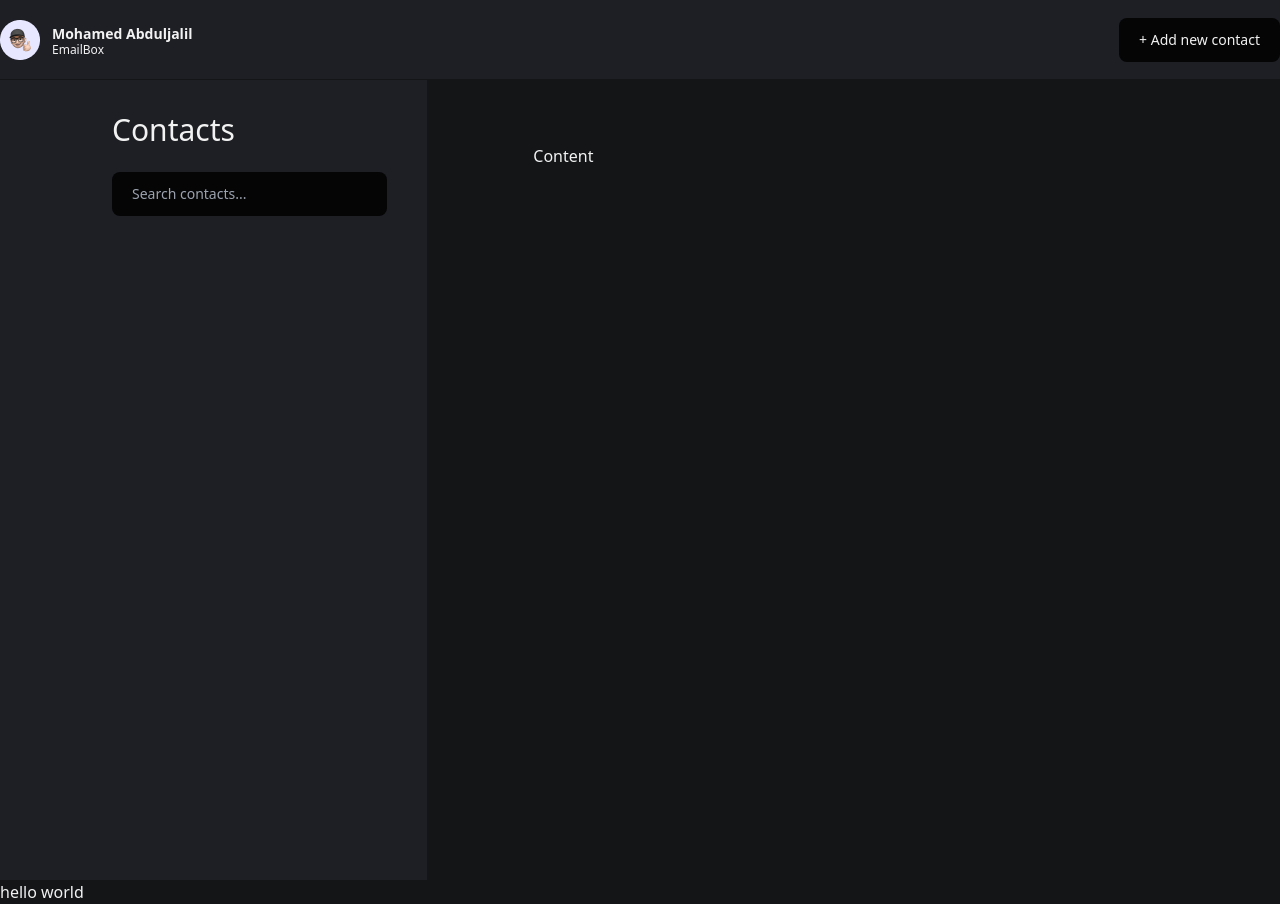
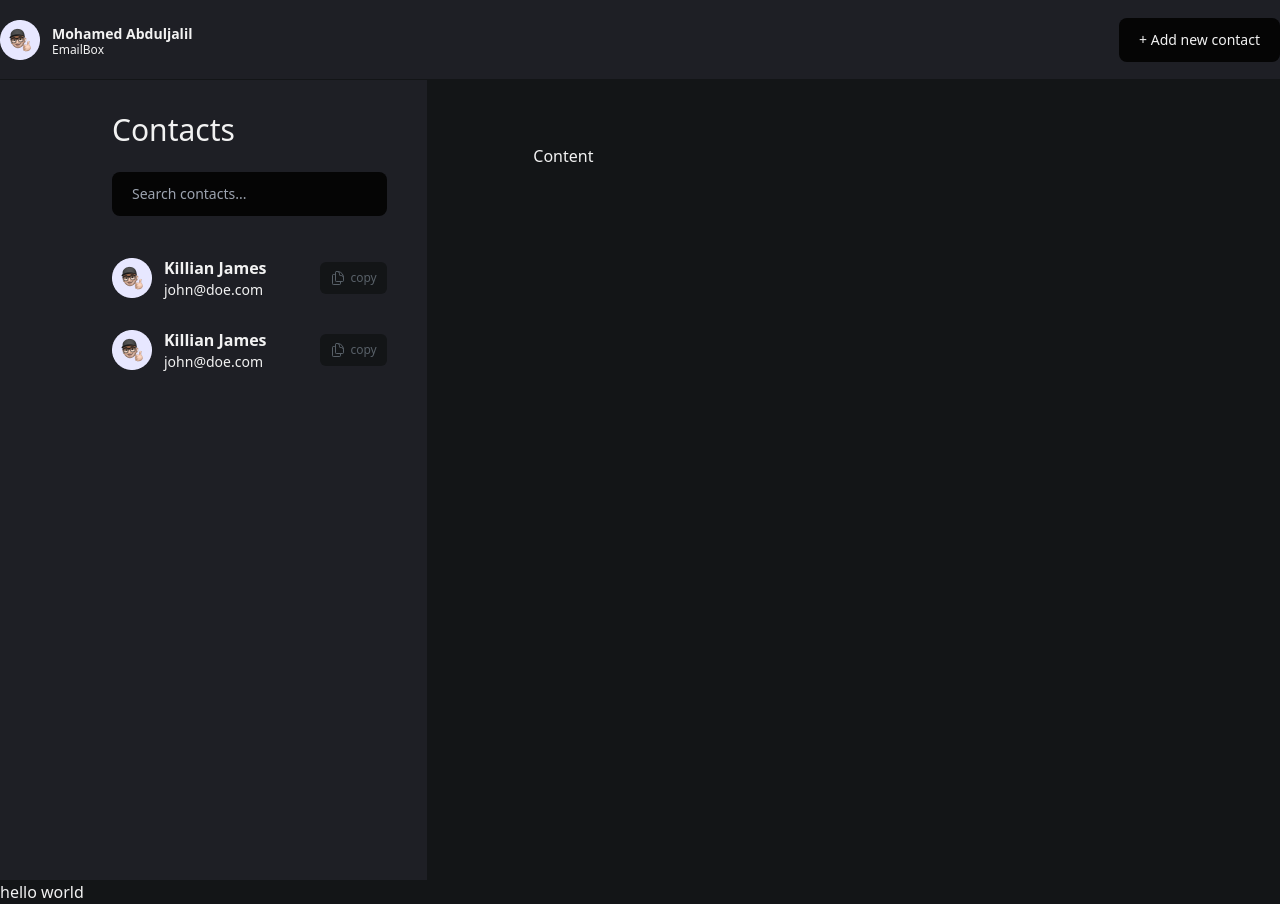
Before and after one commit to dotjalil/emailbook, a React (Create React App) app: page / in a window 1280 px wide. Built offline with nearby package versions, Linux system fonts and the light colour scheme.

Commit message:
sidebar layout

```diff
--- a/src/components/Sidebar.jsx
+++ b/src/components/Sidebar.jsx
@@ -1,3 +1,5 @@
+import Avatar from "../images/avatar.png";
+
 const Sidebar = (props) => {
   return (
     <div className="col-span-2 bg-box pl-28 pr-10 py-8 h-screen">
@@ -6,6 +8,58 @@
         className="bg-txt-inpt py-3 px-5 mb-10 rounded-lg text-sm w-full"
         placeholder="Search contacts..."
       />
+      <div className="flex justify-between content-center items-center mb-7">
+        <div className="flex items-center gap-3">
+          <img src={Avatar} alt="contact avatar" />
+          <div className="flex flex-col">
+            <span className="text-base font-bold">Killian James</span>
+            <span className="text-sm">john@doe.com</span>
+          </div>
+        </div>
+        <button className="bg-main flex gap-1 text-xs px-2.5 py-2 text-dark-white rounded-md">
+          <svg
+            xmlns="http://www.w3.org/2000/svg"
+            fill="none"
+            viewBox="0 0 24 24"
+            strokeWidth={1.5}
+            stroke="currentColor"
+            className="w-4 h-4"
+          >
+            <path
+              strokeLinecap="round"
+              strokeLinejoin="round"
+              d="M15.75 17.25v3.375c0 .621-.504 1.125-1.125 1.125h-9.75a1.125 1.125 0 01-1.125-1.125V7.875c0-.621.504-1.125 1.125-1.125H6.75a9.06 9.06 0 011.5.124m7.5 10.376h3.375c.621 0 1.125-.504 1.125-1.125V11.25c0-4.46-3.243-8.161-7.5-8.876a9.06 9.06 0 00-1.5-.124H9.375c-.621 0-1.125.504-1.125 1.125v3.5m7.5 10.375H9.375a1.125 1.125 0 01-1.125-1.125v-9.25m12 6.625v-1.875a3.375 3.375 0 00-3.375-3.375h-1.5a1.125 1.125 0 01-1.125-1.125v-1.5a3.375 3.375 0 00-3.375-3.375H9.75"
+            />
+          </svg>
+          copy
+        </button>
+      </div>
+      <div className="flex justify-between content-center items-center mb-7">
+        <div className="flex items-center gap-3">
+          <img src={Avatar} alt="contact avatar" />
+          <div className="flex flex-col">
+            <span className="text-base font-bold">Killian James</span>
+            <span className="text-sm">john@doe.com</span>
+          </div>
+        </div>
+        <button className="bg-main flex gap-1 text-xs px-2.5 py-2 text-dark-white rounded-md">
+          <svg
+            xmlns="http://www.w3.org/2000/svg"
+            fill="none"
+            viewBox="0 0 24 24"
+            strokeWidth={1.5}
+            stroke="currentColor"
+            className="w-4 h-4"
+          >
+            <path
+              strokeLinecap="round"
+              strokeLinejoin="round"
+              d="M15.75 17.25v3.375c0 .621-.504 1.125-1.125 1.125h-9.75a1.125 1.125 0 01-1.125-1.125V7.875c0-.621.504-1.125 1.125-1.125H6.75a9.06 9.06 0 011.5.124m7.5 10.376h3.375c.621 0 1.125-.504 1.125-1.125V11.25c0-4.46-3.243-8.161-7.5-8.876a9.06 9.06 0 00-1.5-.124H9.375c-.621 0-1.125.504-1.125 1.125v3.5m7.5 10.375H9.375a1.125 1.125 0 01-1.125-1.125v-9.25m12 6.625v-1.875a3.375 3.375 0 00-3.375-3.375h-1.5a1.125 1.125 0 01-1.125-1.125v-1.5a3.375 3.375 0 00-3.375-3.375H9.75"
+            />
+          </svg>
+          copy
+        </button>
+      </div>
     </div>
   );
 };
```
